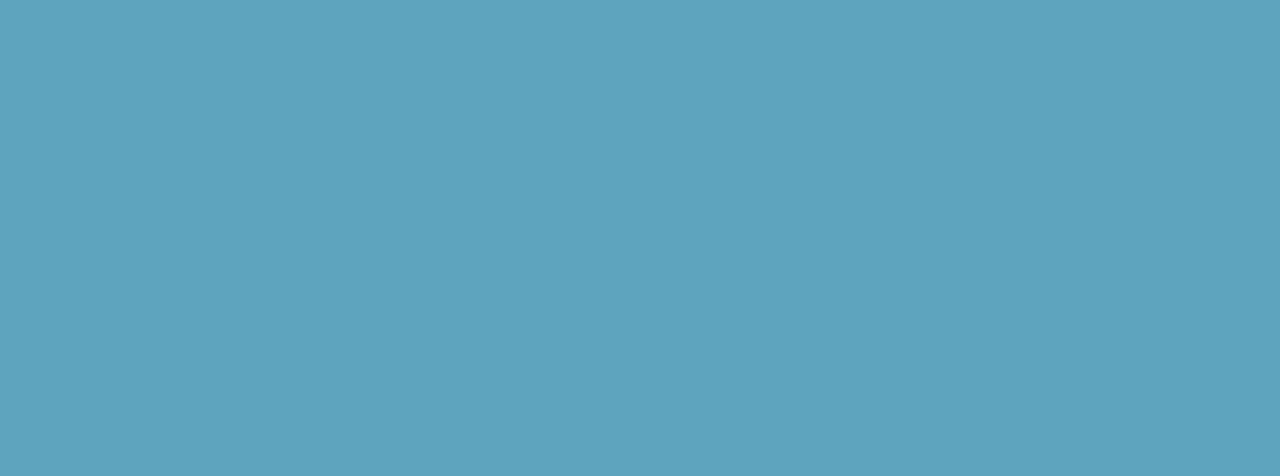
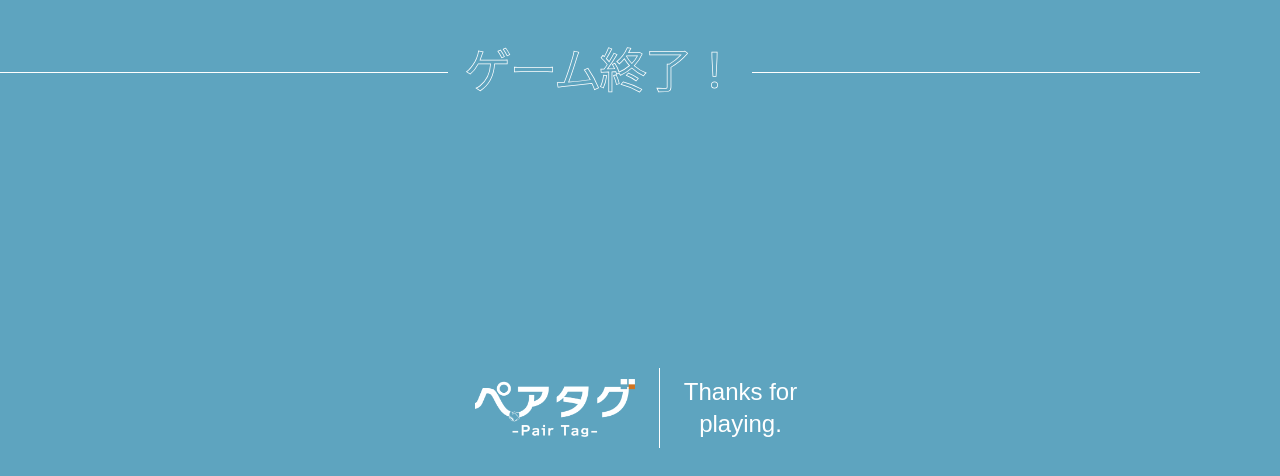
Before and after one commit to syumai6842/pairtag, a Next.js app: page /GameEnd in a window 1280 px wide. Shown: the top 476 px of the page. Built offline with nearby package versions, Linux system fonts and the light colour scheme.

Commit message:
add gameend page

```diff
--- a/app/GameEnd/page.tsx
+++ b/app/GameEnd/page.tsx
@@ -1,6 +1,28 @@
-export default function GameEnd(){
-    return(
-        <div>
+import Image from 'next/image';
+
+export default function GameEnd() {
+    return (
+        <div className="h-[86vh]">
+            <div className="flex items-center w-full whitespace-nowrap pt-12">
+                <div className="h-[1px] bg-white w-[35vw]"></div>
+                <h1 className="text-5xl tracking-tighter text-transparent [-webkit-text-stroke:0.75px_white] mx-4">ゲーム終了！</h1>
+                <div className="h-[1px] bg-white w-[35vw]"></div>
+            </div>
+            <div className="h-full flex items-center justify-center gap-6 -mt-8 -ml-2">
+                <Image
+                    src="/img/pairtaglogo.png"
+                    alt="Pairtag Logo"
+                    width={0}
+                    height={0}
+                    sizes="100vw"
+                    priority
+                    className="w-[160px] h-auto"
+                />
+                <div className="h-20 w-[1px] bg-white"></div>
+                <p className="text-white text-2xl text-center">
+                    Thanks for<br />playing.
+                </p>
+            </div>
         </div>
     );
 }
```
